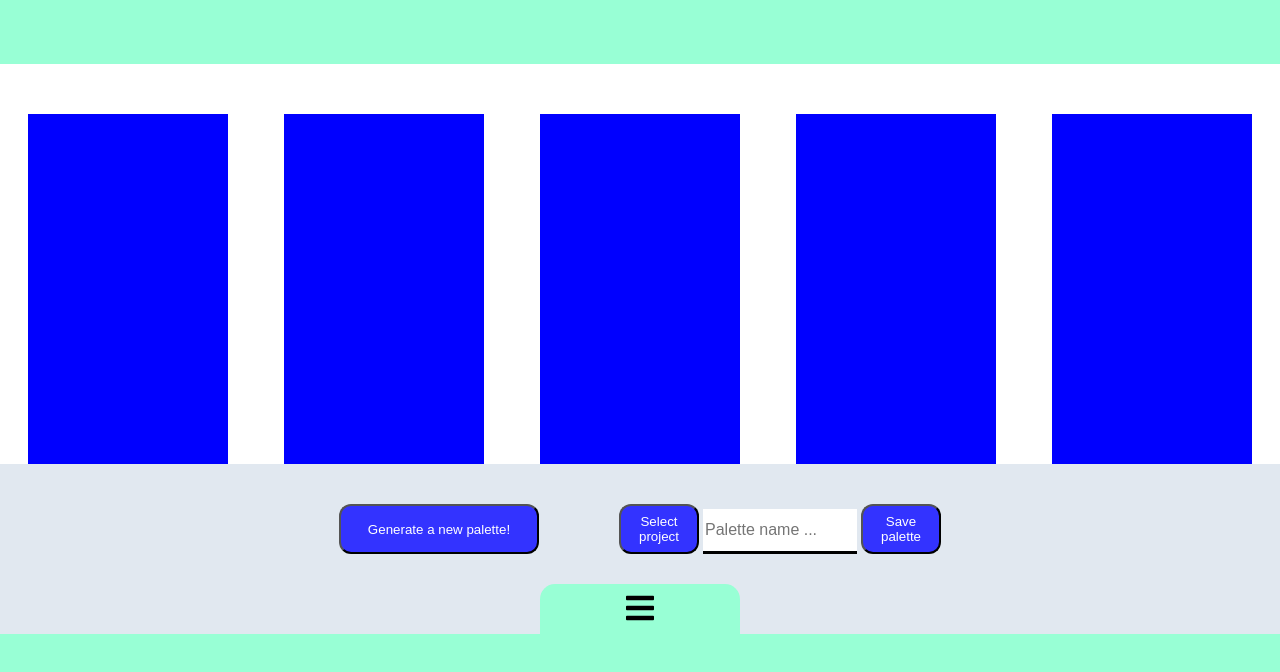
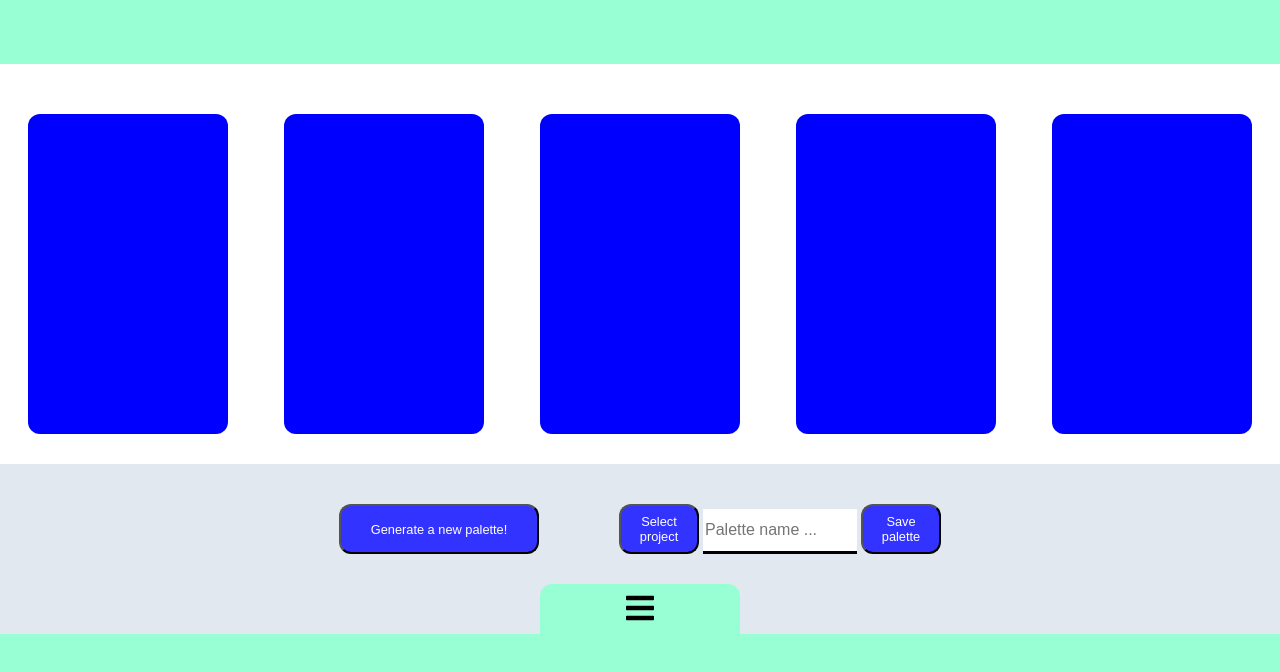
Before and after one commit to JoelSmith123/palette-picker, a website: page public/index.html in a window 1280 px wide. Shown: the part 86-758 px from the top of the page. Drawn offline with Linux system fonts and the light colour scheme.

Commit message:
Update palette color styling

```diff
--- a/public/css/styles.css
+++ b/public/css/styles.css
@@ -33,11 +33,13 @@ body * {
   background-color: #fff;
   display: flex;
   justify-content: space-around;
+  padding-bottom: 30px;
 }
 
 .palette-color {
   background-color: blue;
-  height: 350px;
+  border-radius: 12px;
+  height: 320px;
   margin-top: 50px;
   width: 200px;
   z-index: 0;
@@ -53,6 +55,7 @@ body * {
   border-radius: 12px;
   background-color: #3333ff;
   color: #fff;
+  font-size: 0.8rem;
   height: 50px;
   width: 80px;
 }
@@ -103,8 +106,8 @@ body * {
 
 .select-saved-btn {
   background-color: #98ffd5;
-  border-top-left-radius: 15px;
-  border-top-right-radius: 15px;
+  border-top-left-radius: 12px;
+  border-top-right-radius: 12px;
   height: 50px;
   margin: 0 auto;
   text-align: center;
```
